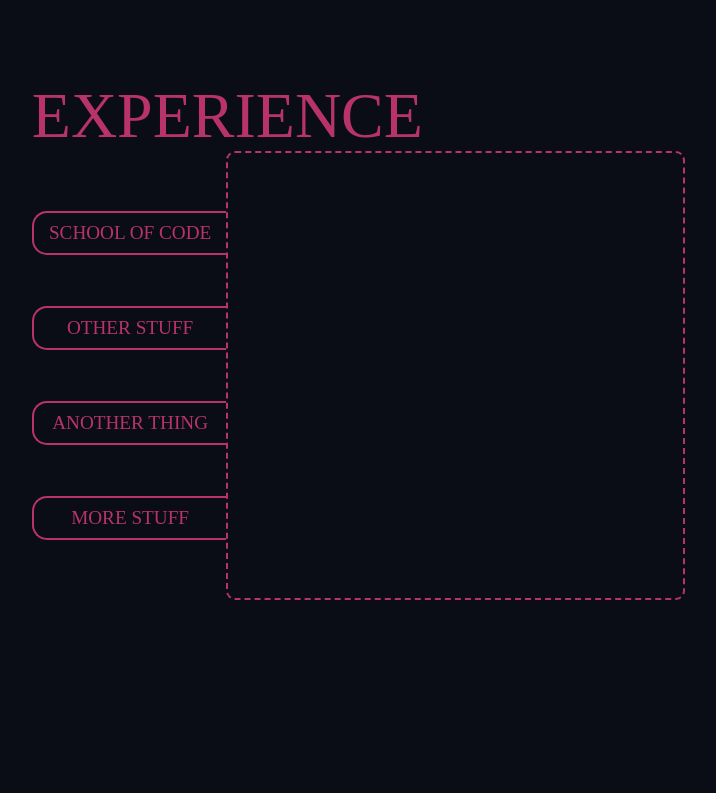
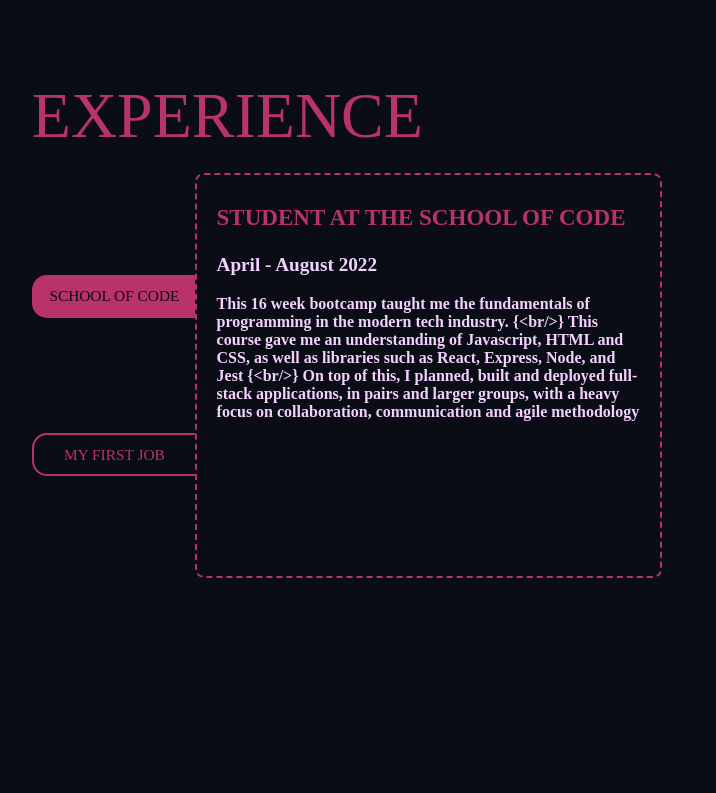
Before and after one commit to NoahAldhous/portfolio-page, a React (Create React App) app: page / in a window 1280 px wide. Shown: the part 3282-4075 px from the top of the page, without its empty margins (301-1017 px from the left). Built offline with nearby package versions, Linux system fonts and the light colour scheme; a web font is replaced by a local one.

Commit message:
experience page partially complete, html elements showing up as [object object] instead of formatting correctly

```diff
--- a/src/components/ExperiencePage/ExperiencePage.css
+++ b/src/components/ExperiencePage/ExperiencePage.css
@@ -31,7 +31,7 @@
 
 .Experience-button-container{
     /* border: 1px solid blue; */
-    width: 30%;
+    width: 25%;
     height: 100%;
     padding-top: 1%;
     padding-bottom: 1%;
@@ -50,7 +50,7 @@
     transition: 0.3s;
     border-right: none;
     font-family: inherit;
-    font-size: 1.5vw;
+    font-size: 1.2vw;
 }
 
 .Experience-button:hover{
@@ -58,11 +58,38 @@
     color:#0b0d16;
 }
 
+.Active-button{
+    background-color:#B8336A;
+    color:#0b0d16;
+}
+
 .Experience-text-container{
     border: 2px dashed #B8336A;
-    height: 100%;
-    width: 70%;
+    width: 65%;
     padding-top: 1%;
     padding-bottom: 1%;
+    padding-left: 3%;
+    padding-right: 3%;
     border-radius: 2%;
+    transition: 0.3s;
+    height: 90%;
 }
+
+.Experience-text-header{
+    color:#B8336A;
+    /* border: 1px solid blue; */
+    font-size: 1.8vw;
+}
+
+.Experience-date{
+    color: #F3D1FF;
+    /* border: 1px solid green; */
+    font-size: 1.5vw;
+}
+
+.Experience-text{
+    color: #F3D1FF;
+    /* border: 1px solid red; */
+    font-size: 100%;
+    font-weight:bold;
+}
--- a/src/components/ExperiencePage/ExperiencePage.js
+++ b/src/components/ExperiencePage/ExperiencePage.js
@@ -1,17 +1,74 @@
 import "./ExperiencePage.css";
+import {useState} from "react";
 
 export default function ExperiencePage(){
+
+    const[header, setHeader] = useState("STUDENT AT THE SCHOOL OF CODE")
+    const[date, setDate] = useState("April - August 2022")
+    const[text, setText] = useState(
+        `This 16 week bootcamp taught me the fundamentals of programming
+        in the modern tech industry.
+        {<br/>}
+        This course gave me an understanding of Javascript, HTML and CSS,
+        as well as libraries such as React, Express, Node, and Jest
+        {<br/>}
+        On top of this, I planned, built and deployed full-stack applications, in pairs and larger groups,
+        with a heavy focus on collaboration, communication and agile methodology`
+    )
+
+    function handleClick(button){
+        document.querySelectorAll('.Experience-button').forEach((item) =>{
+            item.classList.forEach((className)=>{
+                if(className.startsWith("Active-button"))
+                item.classList.remove(className);
+            })
+        }
+        )
+        document.querySelector(button).classList.toggle("Active-button")
+        switch(button){
+            case ".Firstjob-button":
+                setHeader("COULD BE YOU!");
+                setDate("August 2022 - ???");
+                setText(
+                    `I'm fresh out of the School of Code and ready to start my career in the
+                    world of tech! If you are interested in helping me take my first step into
+                    this weird and wonderful world, get in contact!`
+                )
+                break;
+            case ".SoC-button":
+                setHeader(`STUDENT AT THE ${<a className = "SoC-Link" href = "https://www.schoolofcode.co.uk/"> SCHOOL OF CODE </a>}`);
+                setDate("April - August 2022");
+                setText(
+                    `This 16 week bootcamp taught me the fundamentals of programming
+                    in the modern tech industry.
+                    ${<br/>}
+                    This course gave me an understanding of Javascript, HTML and CSS,
+                    as well as libraries such as React, Express, Node, and Jest
+                    ${<br/>}
+                    On top of this, I planned, built and deployed full-stack applications, in pairs and larger groups,
+                    with a heavy focus on collaboration, communication and agile methodology`
+                )
+                break;
+            default:
+                break;
+        }
+    }
+
     return <div className = "ExperiencePage">
          <h2 className="Subheading">EXPERIENCE</h2>
          <section className="Experience-container">
              <section className="Experience-button-container">
-                <button className="Experience-button">SCHOOL OF CODE</button>
-                <button className="Experience-button">OTHER STUFF</button>
-                <button className="Experience-button">ANOTHER THING</button>
-                <button className="Experience-button">MORE STUFF</button>
+                <button className={["Experience-button", "SoC-button", "Active-button"].join(' ')} onClick={function(){handleClick(".SoC-button")}} >SCHOOL OF CODE</button>
+                <button className={["Experience-button", "Firstjob-button"].join(' ')} onClick={function(){handleClick(".Firstjob-button")}} >MY FIRST JOB</button>
+                {/* <button className={["Experience-button", "Another-button"].join(' ')} onClick={function(){handleClick(".Another-button")}} >ANOTHER THING</button>
+                <button className={["Experience-button", "More-button"].join(' ')} onClick={function(){handleClick(".More-button")}} >MORE STUFF</button> */}
              </section>
              <section className="Experience-text-container">
-
+                <h3 className="Experience-text-header">{header}</h3>
+                <h3 className="Experience-date">{date}</h3>
+                <p className="Experience-text">
+                    {text}
+                </p>
              </section>
          </section>
     </div>
--- a/src/components/Navbar/Navbar.js
+++ b/src/components/Navbar/Navbar.js
@@ -11,7 +11,7 @@ export default function Navbar({handleClick}){
       <Navbutton buttonText = "EX" handleClick={handleClick} page= ".ExperiencePage"/>
       <Navbutton buttonText = "CI"/>
       <Navbutton buttonText = "LI"/>
-      <Navbutton buttonText = "TW" link = "https://twitter.com/theOldHaus"/>
+      <Navbutton buttonText = "TW"/>
       <Navbutton buttonText = "GH"/>
       <Navbutton buttonText = "IG"/>
     </div>
--- a/src/components/Navbar/Navbutton/Navbutton.js
+++ b/src/components/Navbar/Navbutton/Navbutton.js
@@ -4,7 +4,6 @@ export default function Navbutton({buttonText, page, handleClick}){
     switch(buttonText){
         case 'AM':
             return <button className = {`AM Navbutton`} onClick = {function(){handleClick(page)}}>
-
             </button>
         case 'PF':
             return <button className = {'PF Navbutton'} onClick = {function(){handleClick(page)}}>
--- a/src/components/PortfolioPage/PortfolioCard/PortfolioCard.css
+++ b/src/components/PortfolioPage/PortfolioCard/PortfolioCard.css
@@ -2,6 +2,7 @@
     position: relative;
     width: 100%;
     display: flex;
+    justify-content: center;
     border-radius: 30px;
 }
 
@@ -65,12 +66,3 @@
     z-index: 0;
     opacity: 80%;
 }
-
-.Portfolio-grid{
-    display: grid;
-    grid-template-columns: repeat(3, 1fr);
-    grid-template-rows: repeat(2, 1fr);
-    grid-column-gap: 3%;
-    grid-row-gap: 3%;
-    /* border: 1px solid blue; */
-}
--- a/src/components/PortfolioPage/PortfolioPage.css
+++ b/src/components/PortfolioPage/PortfolioPage.css
@@ -19,21 +19,11 @@
     font-weight: lighter;
 }
 
-.Portfolio-container{
-    display: flex;
-    flex-direction: column;
-    /* border: 1px solid orange;  */
-    align-items: center;
-    justify-content: center;
-    padding-top: 1%;
-    padding-bottom: 1%;
-    height: 100%;
+.Portfolio-grid{
+    display: grid;
+    grid-template-columns: repeat(3, 1fr);
+    grid-template-rows: repeat(2, 1fr);
+    grid-column-gap: 3%;
+    grid-row-gap: 3%;
+    /* border: 1px solid blue; */
 }
-
-.Portfolio-card-container{
-    width:100%;
-    /* border: 1px solid blue; */
-    display: flex;
-    justify-content: space-between;
-    align-items: center;
-}
```
Also changed, not shown: plan.js (+16 -4 lines), src/components/PortfolioPage/PortfolioPage.js (+0 -12 lines).
